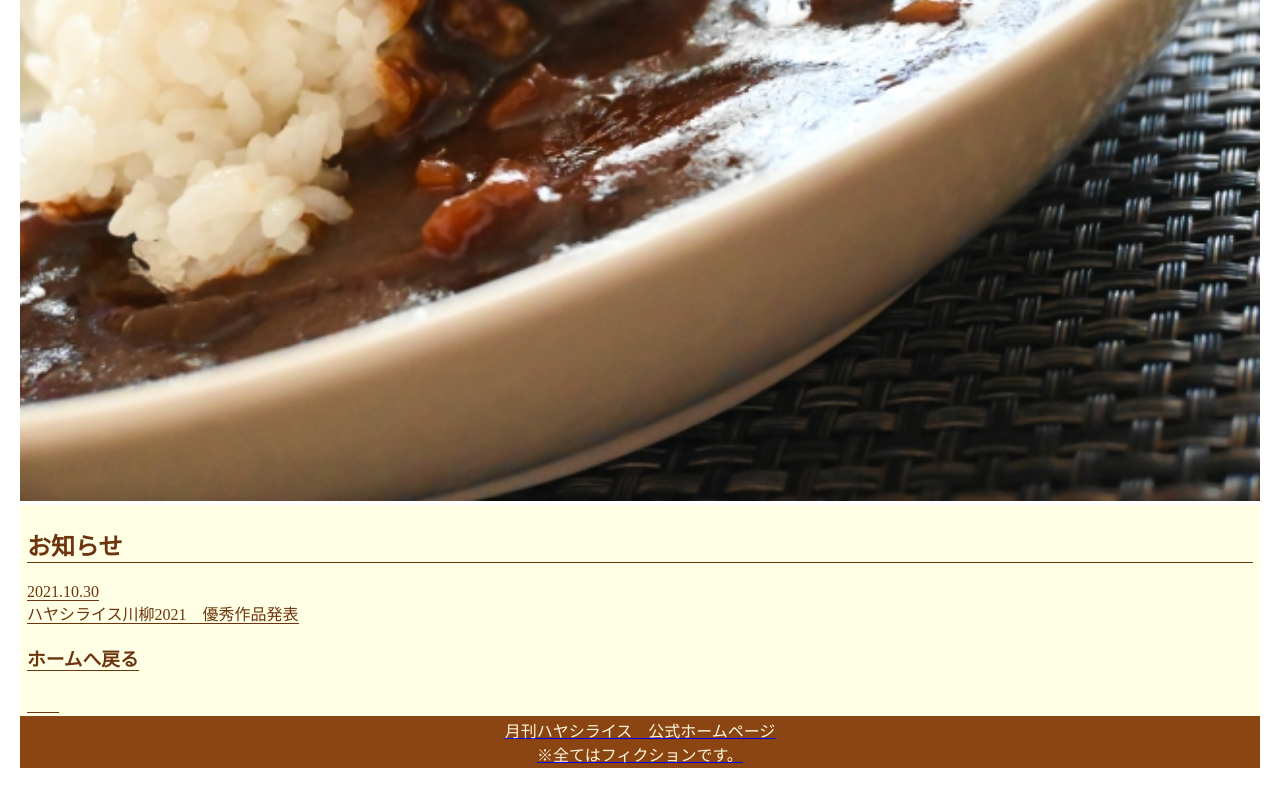
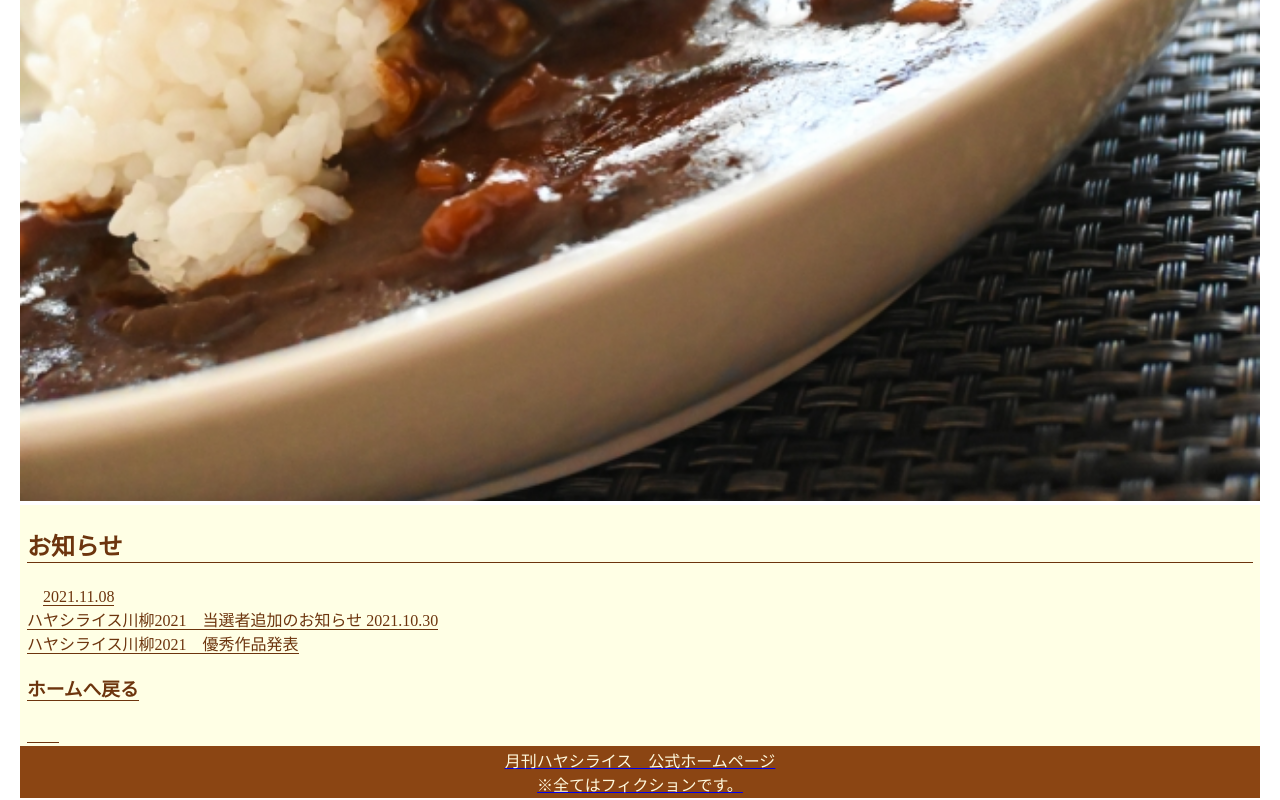
Before and after one commit to CurryDelicious/information, a plain HTML site: page index.html in a window 1280 px wide. Shown: the part 400-1200 px from the top of the page. Before the commit the page ends 1170 px from the top, so only its background shows below. Drawn offline with Linux system fonts and the light colour scheme.

Commit message:
Update index.html

```diff
--- a/index.html
+++ b/index.html
@@ -17,6 +17,7 @@
 
     <main>
         <h2>お知らせ</h2>
+       　<a href="https://currydelicious.github.io/Monbukagaku/">2021.11.08<br>ハヤシライス川柳2021　当選者追加のお知らせ
         <a href="https://currydelicious.github.io/Senryu2021/">2021.10.30<br>ハヤシライス川柳2021　優秀作品発表
         <h3><a href="https://currydelicious.github.io/home/">ホームへ戻る</h3>
 　　</main>
```
